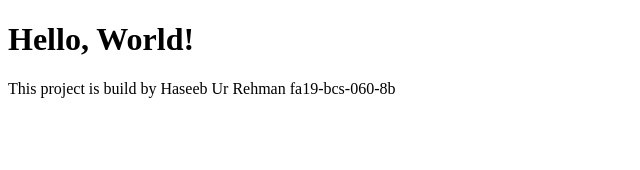
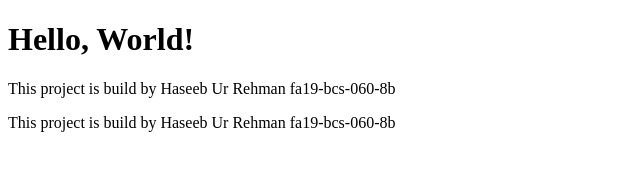
Before and after one commit to hrhm47/reactJs-demo, a plain HTML site: page index.html in a window 1280 px wide. Shown: the whole page, without its empty margins (0-640 px from the left). Drawn offline with Linux system fonts and the light colour scheme.

Commit message:
Update index.html

```diff
--- a/index.html
+++ b/index.html
@@ -6,5 +6,6 @@
 <body>
   <h1>Hello, World!</h1>
   <p>This project is build by Haseeb Ur Rehman fa19-bcs-060-8b</p>
+  <p>This project is build by Haseeb Ur Rehman fa19-bcs-060-8b</p>
 </body>
 </html>
```
